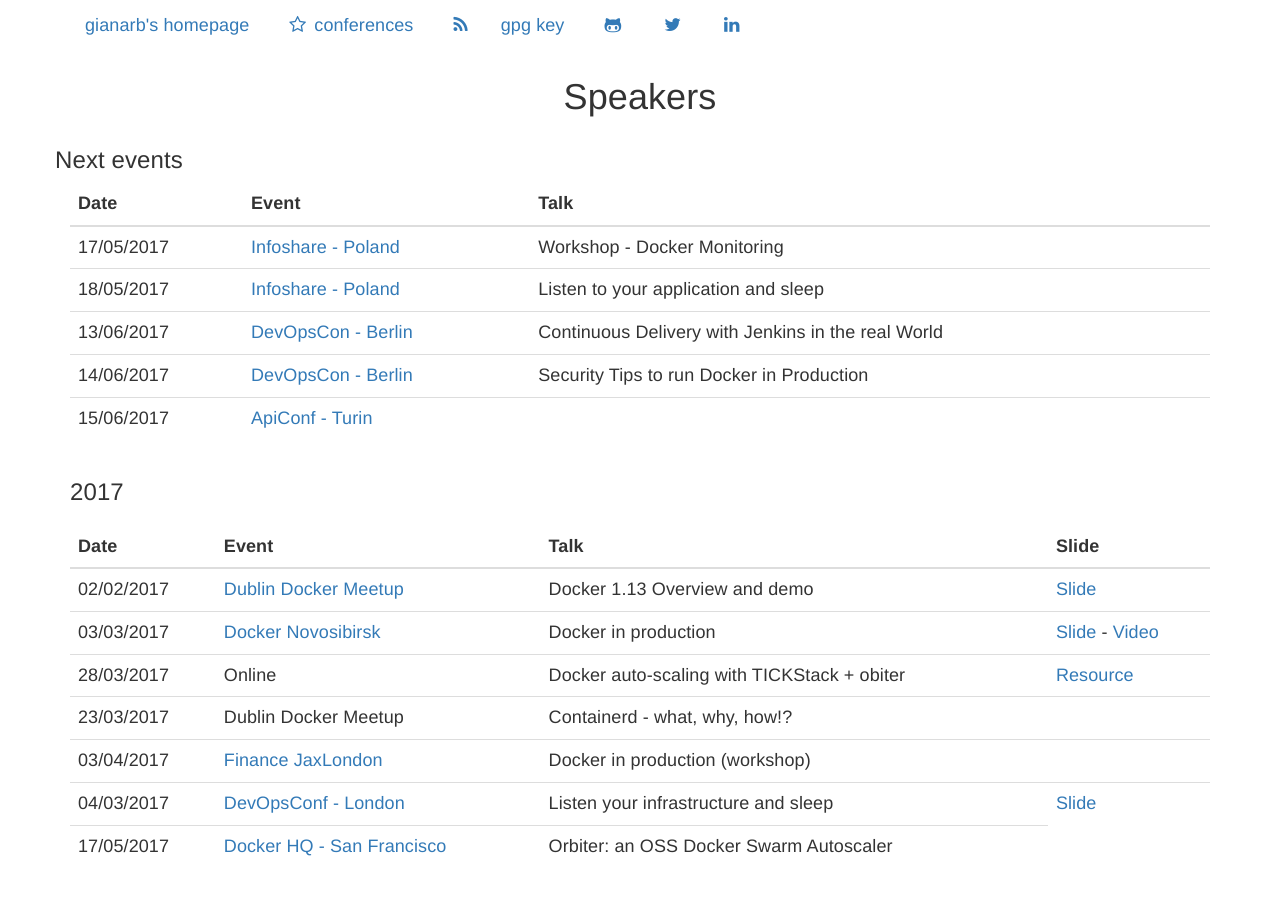
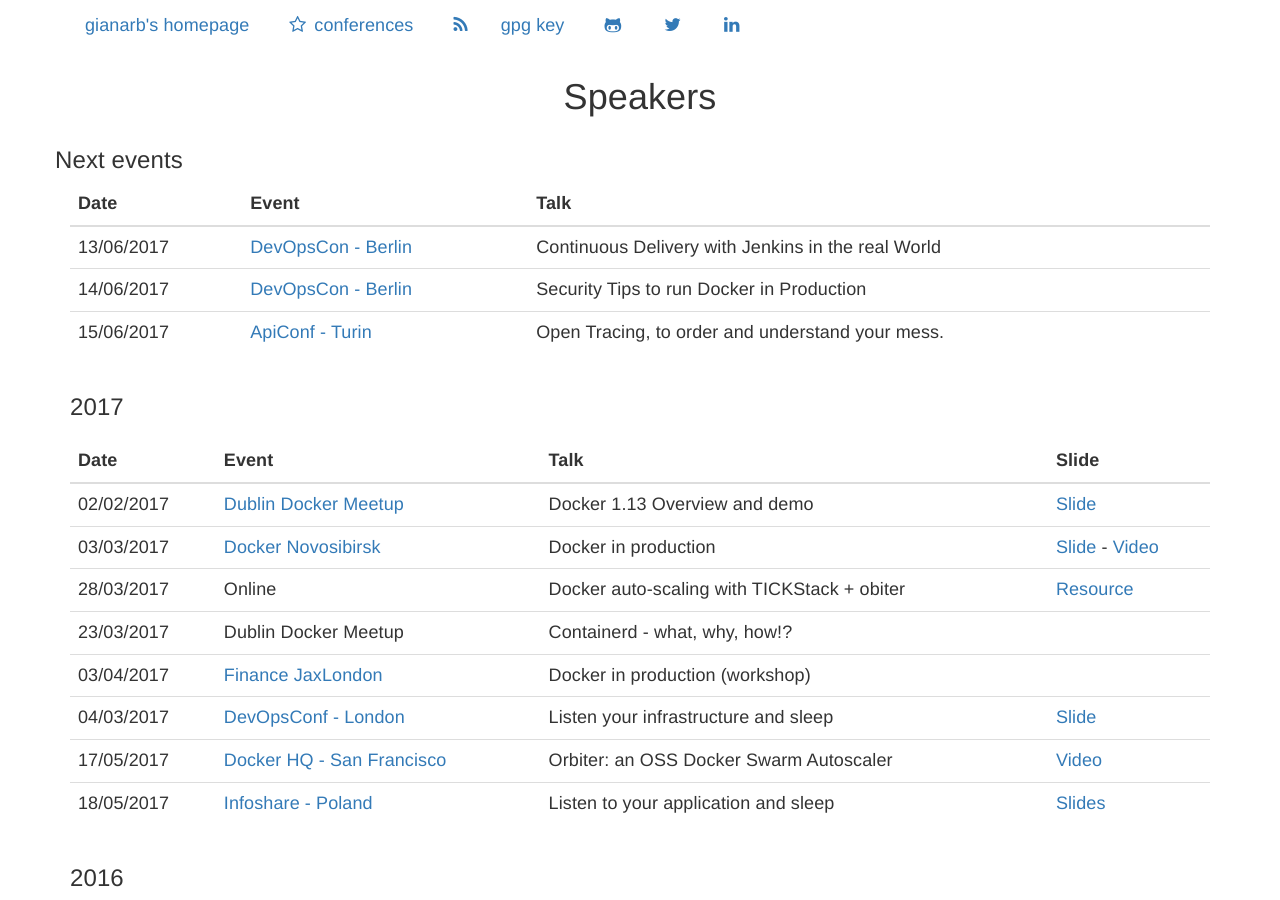
Before and after one commit to gianarb/gianarb.github.com, a Jekyll site: the page built from conferences.html, in a window 1280 px wide and 900 px high. Built offline with Jekyll 4.4.1, drawn with Linux system fonts in a browser that asks for light colours; nearby versions of some CDN libraries.

Commit message:
update events and added docker meetup video

```diff
--- a/_includes/next-events.html
+++ b/_includes/next-events.html
@@ -11,20 +11,6 @@
             </tr>
           </thead>
           <tbody>
-            <tr>
-              <td>17/05/2017</td>
-              <td><a href="https://infoshare.pl/speakers/#p871" target="_blank">
-                Infoshare - Poland
-              </a></td>
-              <td>Workshop - Docker Monitoring</td>
-            </tr>
-            <tr>
-              <td>18/05/2017</td>
-              <td><a href="https://infoshare.pl/speakers/#p871" target="_blank">
-                Infoshare - Poland
-              </a></td>
-              <td>Listen to your application and sleep</td>
-            </tr>
             <tr>
               <td>13/06/2017</td>
               <td><a href="https://devopsconference.de/session/continuous-delivery-with-jenkins-in-the-real-world/" target="_blank">
@@ -44,7 +30,7 @@
               <td><a href="http://2017.apiconf.it/" target="_blank">
                 ApiConf - Turin
               </a></td>
-              <td></td>
+              <td>Open Tracing, to order and understand your mess.</td>
             </tr>
           </tbody>
         </table>
--- a/_posts/2017-03-20-orbiter-docker-swarm-autoscaler.markdown
+++ b/_posts/2017-03-20-orbiter-docker-swarm-autoscaler.markdown
@@ -13,6 +13,10 @@
 an autoscaling policy  for your Docker Swarm services."
 changefreq: yearly
 ---
+<iframe width="560" height="315" src="https://www.youtube.com/embed/Q1xfmfML8ok"
+frameborder="0" allowfullscreen></iframe>
+My presentation at the Docker HQ in San Francisco.
+
 ## Autoscaling
 One of the Cloud's dreams is a nice world when everything magically happen. You
 have unlimited resources and you are just going to use what you need and to pay
--- a/conferences.html
+++ b/conferences.html
@@ -79,6 +79,15 @@
                 Docker HQ - San Francisco
               </a></td>
               <td>Orbiter: an OSS Docker Swarm Autoscaler</td>
+              <td><a href="https://www.youtube.com/embed/Q1xfmfML8ok" target="_blank">Video</a></td>
+            </tr>
+            <tr>
+              <td>18/05/2017</td>
+              <td><a href="https://infoshare.pl/speakers/#p871" target="_blank">
+                Infoshare - Poland
+              </a></td>
+              <td>Listen to your application and sleep</td>
+              <td><a href="https://www.slideshare.net/GianlucaArbezzano/monitor-your-application-and-sleep" target="_blank">Slides</a></td>
             </tr>
           </tbody>
       </table>
```
